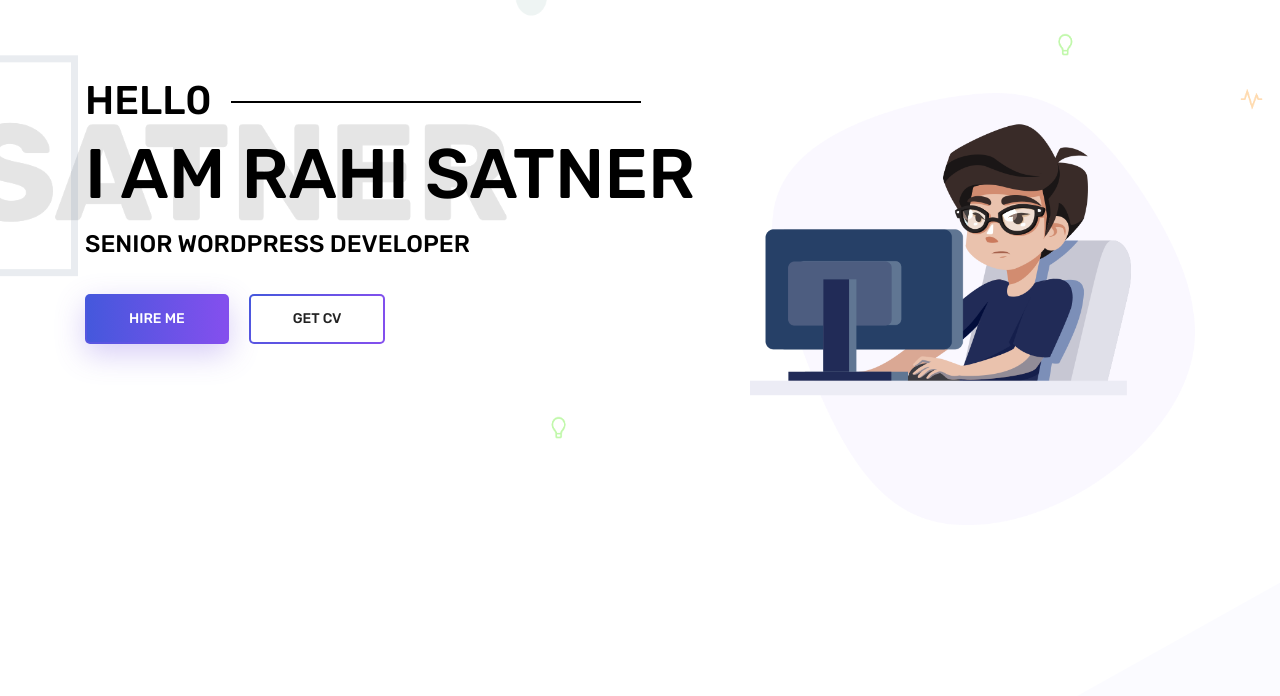
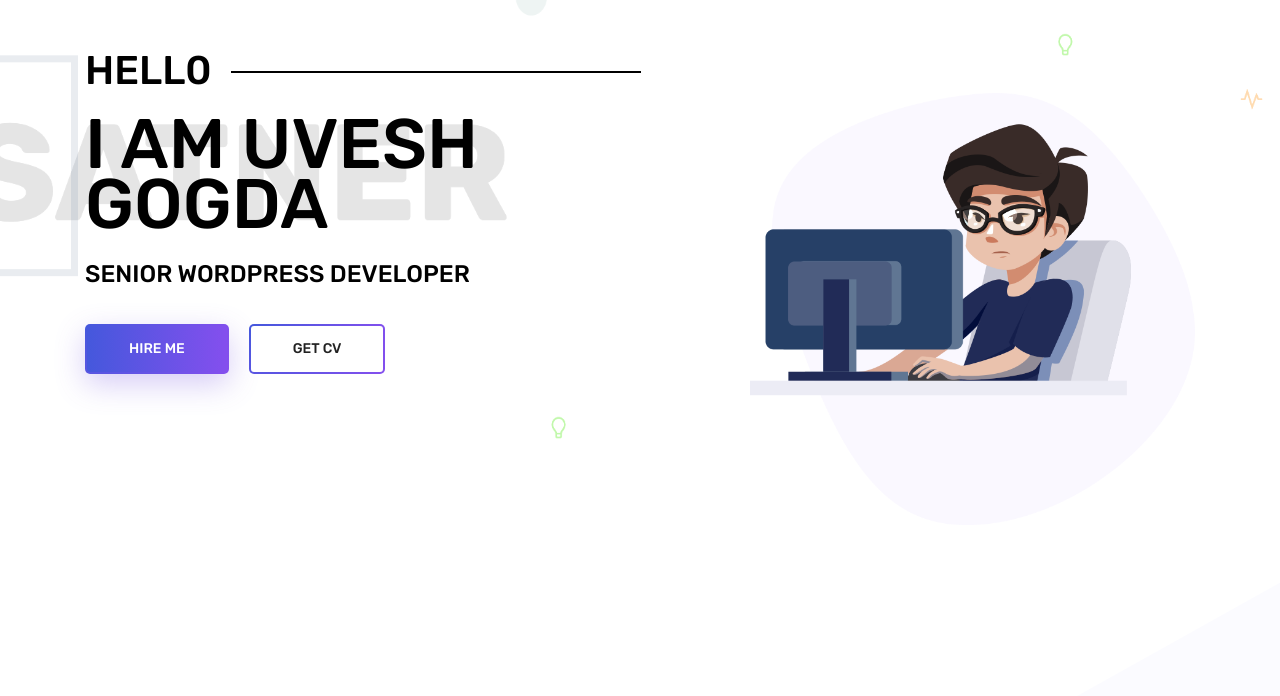
Before and after one commit to uveshgogda/Resume, a plain HTML site: page index.html in a window 1280 px wide. Shown: the part 104-800 px from the top of the page. Drawn offline with Linux system fonts and the light colour scheme; some packages are replaced by stand-ins of ours.

Commit message:
index update

```diff
--- a/index.html
+++ b/index.html
@@ -73,7 +73,7 @@
 					<div class="col-lg-7">
 						<div class="banner_content">
 							<h3 class="text-uppercase">Hell0</h3>
-							<h1 class="text-uppercase">I am rahi satner</h1>
+							<h1 class="text-uppercase">I am Uvesh Gogda</h1>
 							<h5 class="text-uppercase">senior wordpress developer</h5>
 							<div class="d-flex align-items-center">
 								<a class="primary_btn" href="#"><span>Hire Me</span></a>
```
